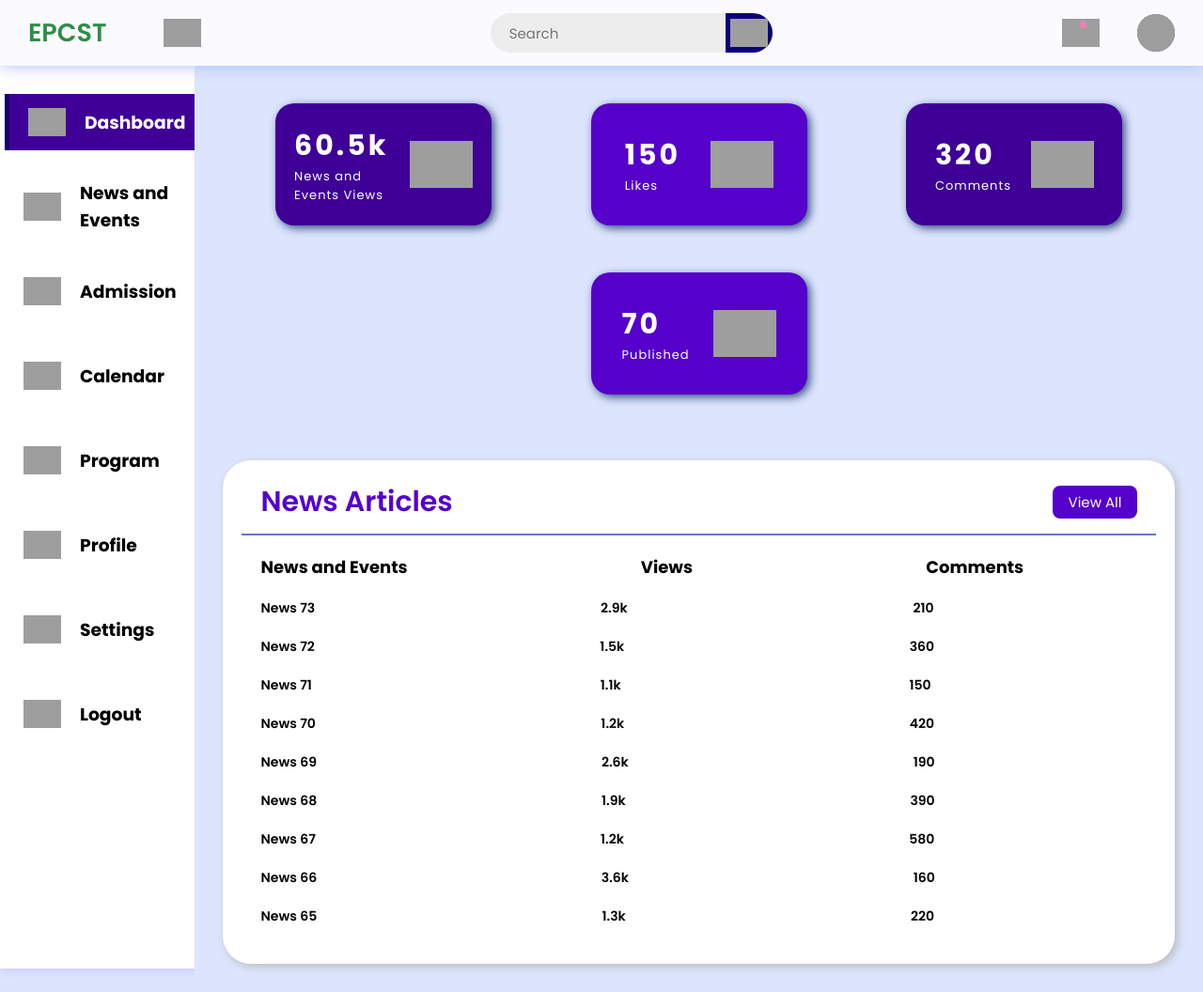
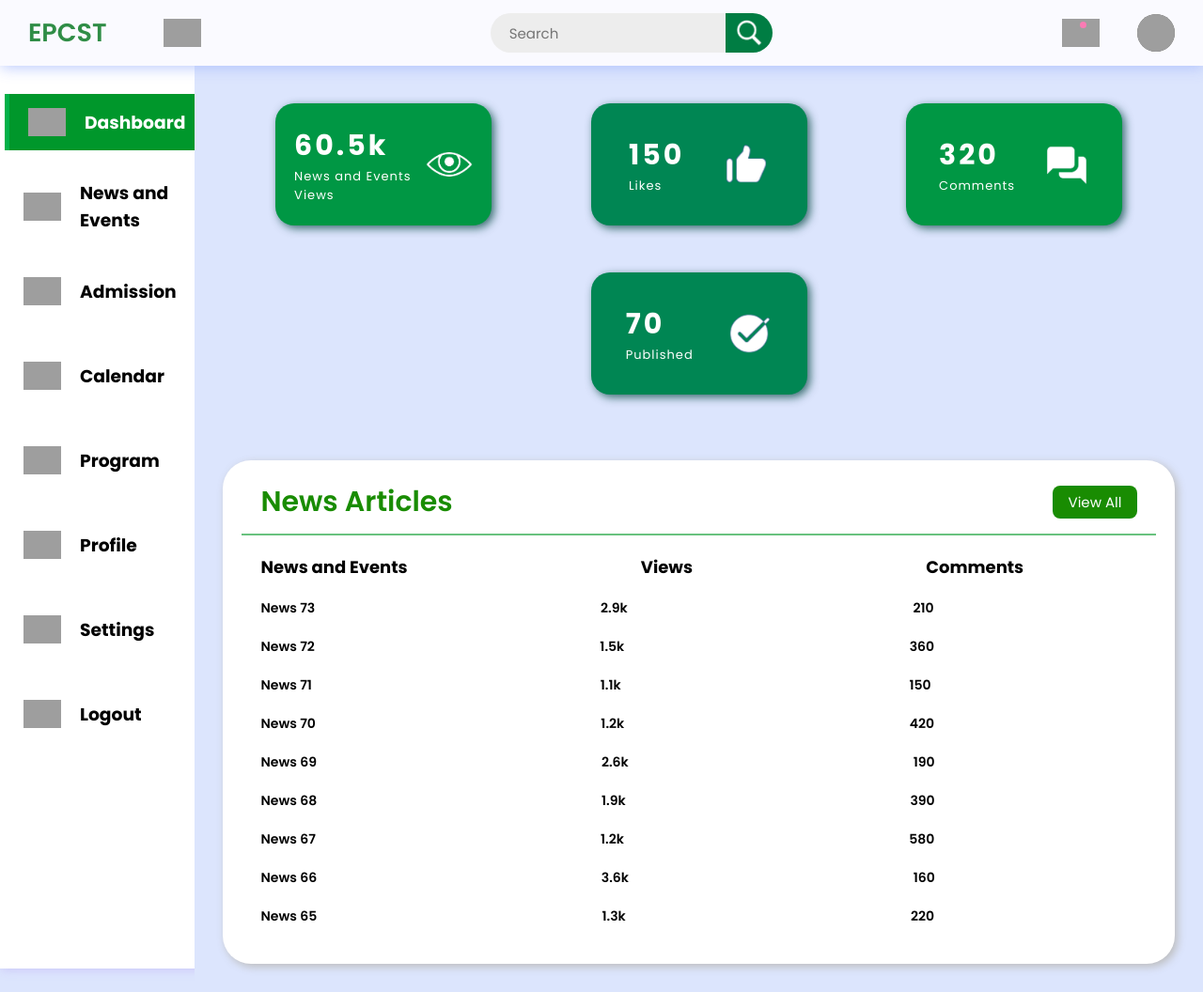
Before and after one commit to PinagpalaGwapo/EPCSTWebsite, a PHP site: page /admin/admin.php in a window 1280 px wide. Shown: the whole page at 94% size. Run offline with PHP 8.4, Linux system fonts and the light colour scheme; grey boxes are pictures that could not be loaded.

Commit message:
fix bugs on admin side

```diff
--- a/EPCST/admin/admin.css
+++ b/EPCST/admin/admin.css
@@ -14,11 +14,11 @@ font-family: "Poppins", sans-serif;
 --background-color2: #ffffff;
 --background-color3: #ededed;
 --background-color4: #cad7fda4;
---primary-color: #4b49ac;
---secondary-color: #0c007d;
---Border-color: #3f0097;
---one-use-color: #3f0097;
---two-use-color: #5500cb;
+--primary-color: #49ac80;
+--secondary-color: #007d43;
+--Border-color: #00972b;
+--one-use-color: #009744;
+--two-use-color: #008653;
 }
 body {
 background-color: var(--background-color4);
@@ -134,7 +134,7 @@ padding: 40px 30px 30px 30px;
 
 .main::-webkit-scrollbar-thumb {
 background-image:
-		linear-gradient(to bottom, rgb(0, 0, 85), rgb(0, 0, 50));
+		linear-gradient(to bottom, rgb(0, 105, 35), rgb(0, 105, 80));
 }
 .main::-webkit-scrollbar {
 width: 5px;
@@ -208,20 +208,20 @@ gap: 30px;
 }
 
 .option1 {
-border-left: 5px solid #010058af;
+border-left: 5px solid #05be58af;
 background-color: var(--Border-color);
 color: white;
 cursor: pointer;
 }
 .option1:hover {
-border-left: 5px solid #010058af;
+border-left: 5px solid #137701af;
 background-color: var(--Border-color);
 }
 .box {
 height: 130px;
 width: 230px;
 border-radius: 20px;
-box-shadow: 3px 3px 10px rgba(0, 30, 87, 0.751);
+box-shadow: 3px 3px 10px rgba(0, 68, 63, 0.751);
 padding: 20px;
 display: flex;
 align-items: center;
@@ -279,20 +279,20 @@ display: flex;
 align-items: center;
 justify-content: space-between;
 padding: 20px 20px 10px 20px;
-border-bottom: 2px solid rgba(0, 20, 151, 0.59);
+border-bottom: 2px solid rgba(0, 151, 38, 0.59);
 }
 
 .recent-Articles {
 font-size: 30px;
 font-weight: 600;
-color: #5500cb;
+color: #198c02;
 }
 
 .view {
 height: 35px;
 width: 90px;
 border-radius: 8px;
-background-color: #5500cb;
+background-color: #198c02;
 color: white;
 font-size: 15px;
 border: none;
@@ -337,6 +337,7 @@ background-color: rgb(0, 177, 0);
 color: white;
 border-radius: 4px;
 }
+
 
 
 /* Responsive CSS Here */
--- a/EPCST/admin/admin.php
+++ b/EPCST/admin/admin.php
@@ -8,7 +8,7 @@
 	<meta name="viewport"
 		content="width=device-width,
 				initial-scale=1.0">
-	<title>GeeksForGeeks</title>
+	<title>EPCST</title>
 	<link rel="stylesheet"
 		href="./admin.css">
 </head>
@@ -32,7 +32,7 @@
 				placeholder="Search">
 			<div class="searchbtn">
 			<img src=
-"https://media.geeksforgeeks.org/wp-content/uploads/20221210180758/Untitled-design-(28).png"
+"./search.png"
 					class="icn srchicn"
 					alt="search-icon">
 			</div>
@@ -135,7 +135,7 @@
 					placeholder="Search">
 				<div class="searchbtn">
 				<img src=
-"https://media.geeksforgeeks.org/wp-content/uploads/20221210180758/Untitled-design-(28).png"
+"./search.png"
 						class="icn srchicn"
 						alt="search-button">
 				</div>
@@ -150,7 +150,7 @@
 					</div>
 
 					<img src=
-"https://media.geeksforgeeks.org/wp-content/uploads/20221210184645/Untitled-design-(31).png"
+"./view.png"
 						alt="Views">
 				</div>
 
@@ -161,7 +161,7 @@
 					</div>
 
 					<img src=
-"https://media.geeksforgeeks.org/wp-content/uploads/20221210185030/14.png"
+"./like.png"
 						alt="likes">
 				</div>
 
@@ -172,7 +172,7 @@
 					</div>
 
 					<img src=
-"https://media.geeksforgeeks.org/wp-content/uploads/20221210184645/Untitled-design-(32).png"
+"./chat.png"
 						alt="comments">
 				</div>
 
@@ -183,7 +183,7 @@
 					</div>
 
 					<img src=
-"https://media.geeksforgeeks.org/wp-content/uploads/20221210185029/13.png" alt="published">
+"./check.png" alt="published">
 				</div>
 			</div>
 
```
Also changed, not shown: EPCST/admin/login.php (+33 -22 lines), EPCST/admin/chat.png (added), EPCST/admin/check.png (added), EPCST/admin/like.png (added), EPCST/admin/search.png (added), EPCST/admin/view.png (added).
